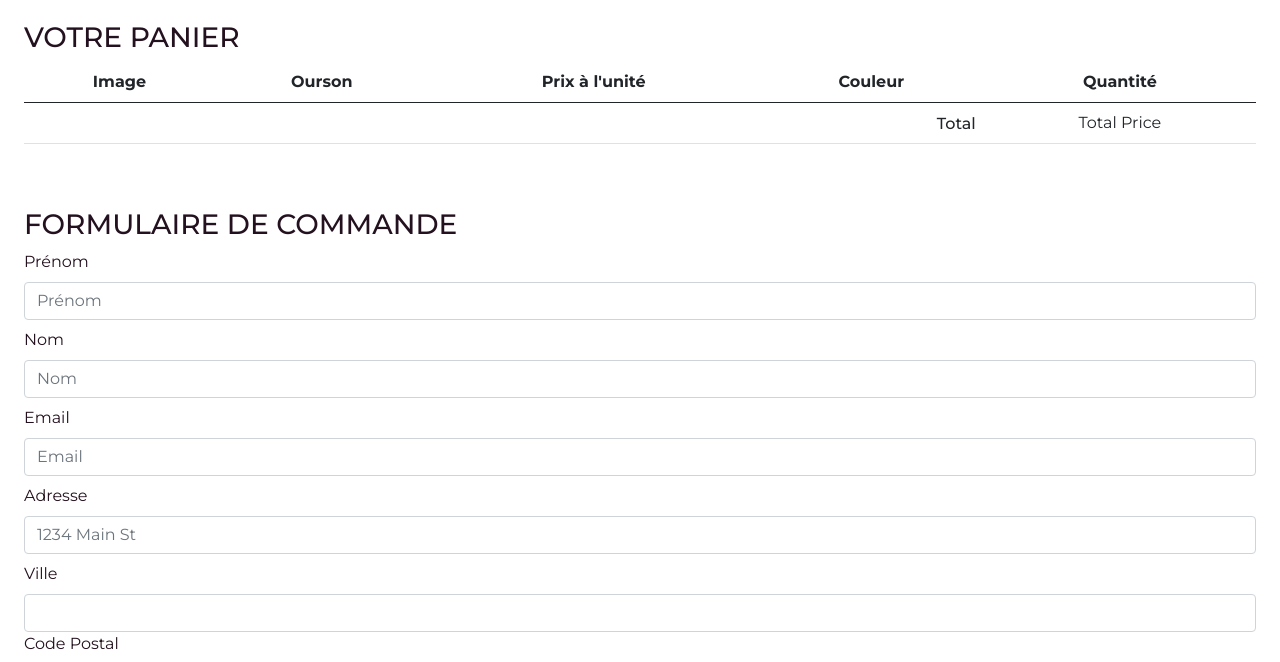
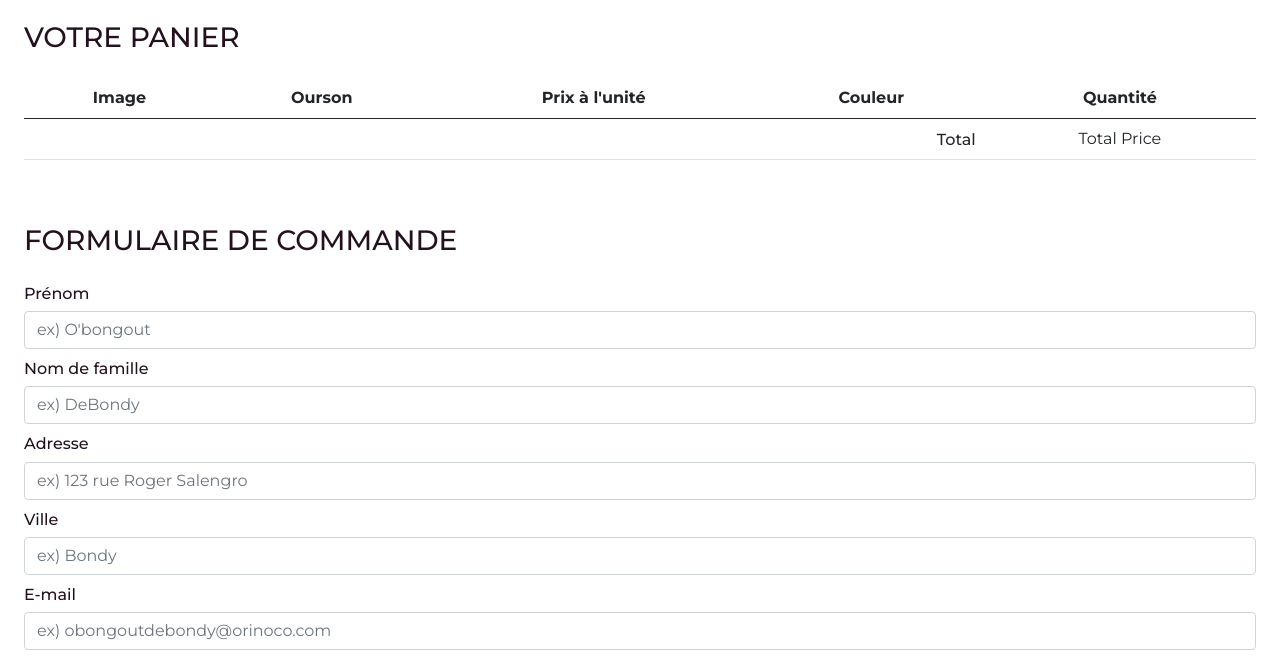
Before and after one commit to hyejinyeo/HyejinYeo_5_15072021, a plain HTML site: page pages/panier.html in a window 1280 px wide. Shown: the part 120-782 px from the top of the page. Drawn offline with nearby package versions, Linux system fonts and the light colour scheme.

Commit message:
Modification: Formulaire de commande

```diff
--- a/pages/panier.html
+++ b/pages/panier.html
@@ -64,7 +64,7 @@
             </section>
             <!-- Section 5: Cart -->
             <section id="cart" class="my-4">
-                <h3>VOTRE PANIER</h3>
+                <h3 class="mb-4">VOTRE PANIER</h3>
                 <div class="table-responsive">
                 <table class="table table-responsive text-center">
                     <thead>
@@ -81,7 +81,7 @@
                     <tfoot>
                         <tr>
                             <td colspan="4" class="h6 text-end">Total</td>
-                            <td colspan="2" class="text-center" id="cart-totalPrice">Total Price</td>
+                            <td colspan="1" class="text-center" id="cart-totalPrice">Total Price</td>
                         </tr>
                     </tfoot>
                 </table>
@@ -89,46 +89,47 @@
             </section>
             <!-- Section 6: Order form -->
             <section id="order-form" class="mt-5">
-                <h3>FORMULAIRE DE COMMANDE</h3>
-                <form action="" method="POST">
-                    <div class="form-row">
-                        <div class="col-12 pb-2">
-                            <label for="prenom" class="form-label">Prénom</label>
-                            <input type="text" class="form-control" name="prenom" placeholder="Prénom" required>
-                        </div>
-                        <div class="col-12 pb-2">
-                            <label for="nom" class="form-label">Nom</label>
-                            <input type="text" class="form-control" name="nom" placeholder="Nom" required>
-                        </div>
-                      </div>
-                    <div class="form-row">
-                        <div class="pb-2">
-                            <label for="inputEmail4" class="form-label">Email</label>
-                            <input type="email" class="form-control" id="inputEmail4" placeholder="Email" required>
-                            <small></small>
-                        </div>
+                <h3 class="mb-4">FORMULAIRE DE COMMANDE</h3>
+                <form id="formulaire" method="POST">
+                    <div class="form-row pb-2">
+                        <label for="firstName" class="form-label h6">Prénom</label>
+                        <input
+                            type="text" class="form-control" id="firstName" placeholder="ex) O'bongout" required
+                            pattern="/^[a-zA-Z]"
+                        >
                     </div>
                     <div class="form-row pb-2">
-                        <label for="inputAddress" class="form-label">Adresse</label>
-                        <input type="text" class="form-control" id="inputAddress" placeholder="1234 Main St" required>
+                        <label for="lastName" class="form-label h6">Nom de famille</label>
+                        <input
+                            type="text" class="form-control" id="lastName" placeholder="ex) DeBondy" required
+                            pattern=""
+                        >
                     </div>
                     <div class="form-row pb-2">
-                        <div class="form-group">
-                            <label for="inputCity" class="form-label">Ville</label>
-                            <input type="text" class="form-control" id="inputCity" required>
-                        </div>
-                        <div class="form-group pb-2">
-                            <label for="inputZip" class="form-label">Code Postal</label>
-                            <input type="text" maxlength="5" class="form-control" id="inputZip" required>
-                        </div>
+                        <label for="address" class="form-label h6">Adresse</label>
+                        <input
+                            type="text" class="form-control" id="address" placeholder="ex) 123 rue Roger Salengro" required
+                            pattern=""
+                        >
+                    </div>
+                    <div class="form-row pb-2">
+                        <label for="city" class="form-label h6">Ville</label>
+                        <input
+                            type="text" class="form-control" id="city" placeholder="ex) Bondy" required
+                            pattern=""
+                        >
+                    </div>
+                    <div class="form-row pb-2">
+                        <label for="email" class="form-label h6">E-mail</label>
+                        <input
+                            type="email" class="form-control" id="email" placeholder="ex) obongoutdebondy@orinoco.com" required
+                            pattern=""
+                        >
                     </div>
                     <div class="panier__button">
                         <button type="submit" class="btn btn-primary">COMMANDER</button>
                     </div>
                 </form>
-
-                <a href="../pages/confirmation.html">Temporary link to confirmation page</a>
-
             </section>
         </div>
     </main>
@@ -146,15 +147,3 @@
 <script src="../js/panier.js"></script>
 </body>
 </html>
-
-
-
-
-
-
-<!--
-    ● une page “panier” contenant un résumé des produits dans le panier,
-    le prix total et un formulaire permettant de passer une commande.
-    Les données du formulaire doivent être correctes et bien formatées avant d'être renvoyées au back-end.
-    Par exemple, pas de texte dans les champs date ;
--->
```
